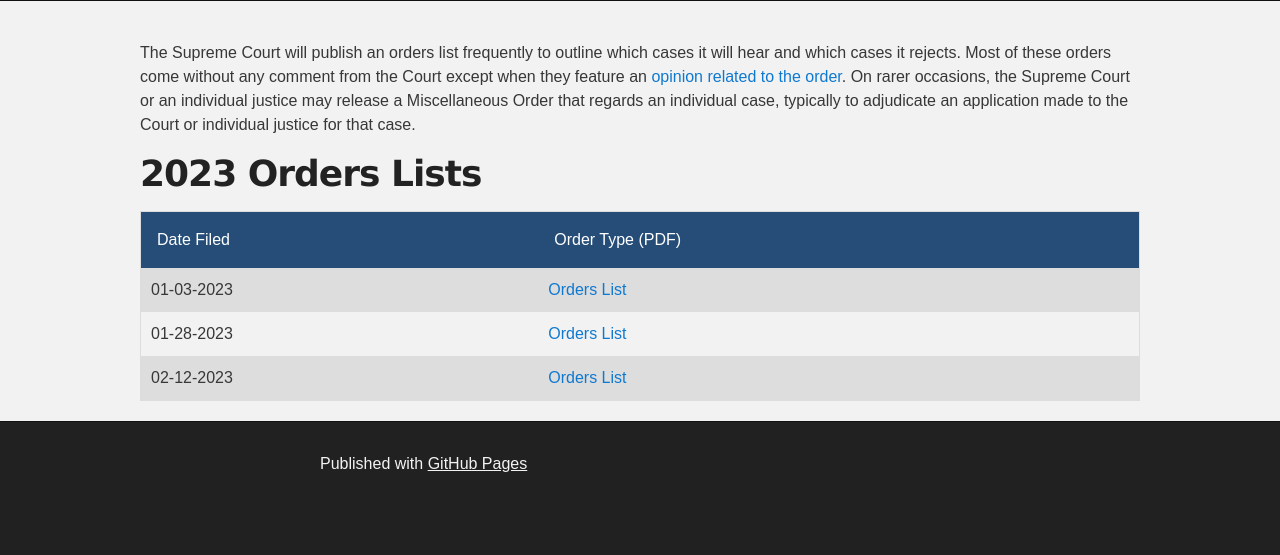
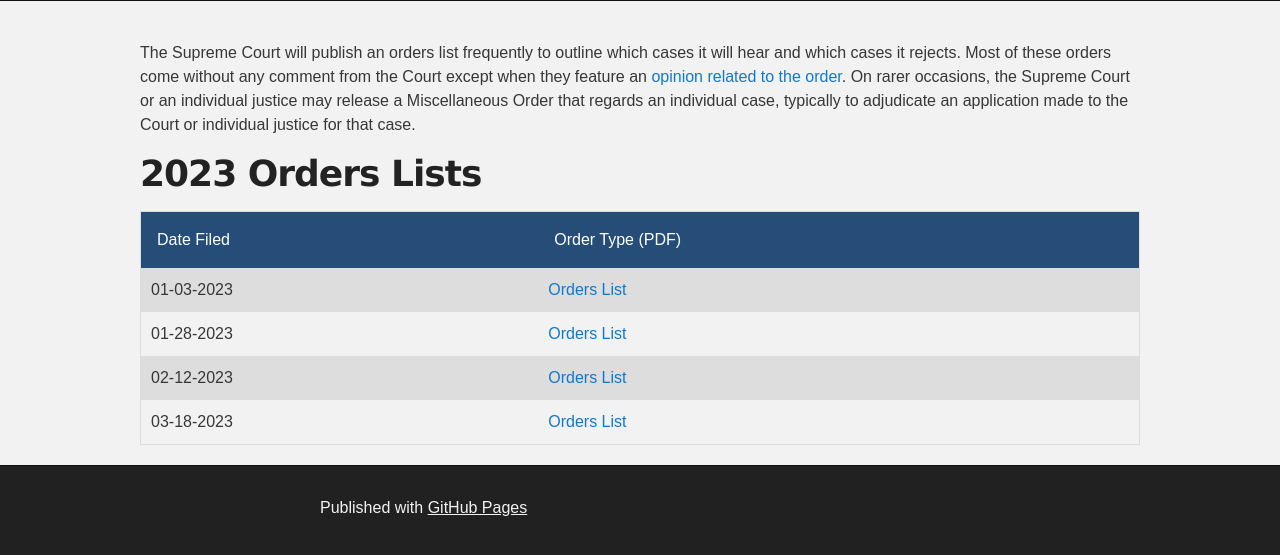
Before and after one commit to uscourtsrblx/uscourtsrblx.github.io, a Jekyll site: the page orders.html, which Jekyll copies as it is, in a window 1280 px wide. Shown: the part 459-1014 px from the top of the page. Built offline with Jekyll 4.4.1, drawn with Linux system fonts in a browser that asks for light colours; before the commit the page ends 970 px from its top, so only the background shows below that.

Commit message:
Orders List

```diff
--- a/orders.html
+++ b/orders.html
@@ -187,6 +187,10 @@
             <td>02-12-2023</td>
 			<td><a href='/orders/Orders%20List%2002-12-2023.pdf'>Orders List</a></td>
           </tr>
+		  <tr>
+            <td>03-18-2023</td>
+			<td><a href='/orders/Orders%20List%2003-18-2023.pdf'>Orders List</a></td>
+          </tr>
         </table>
 		</div>
       </section>
```
Also changed, not shown: 1 other file.
